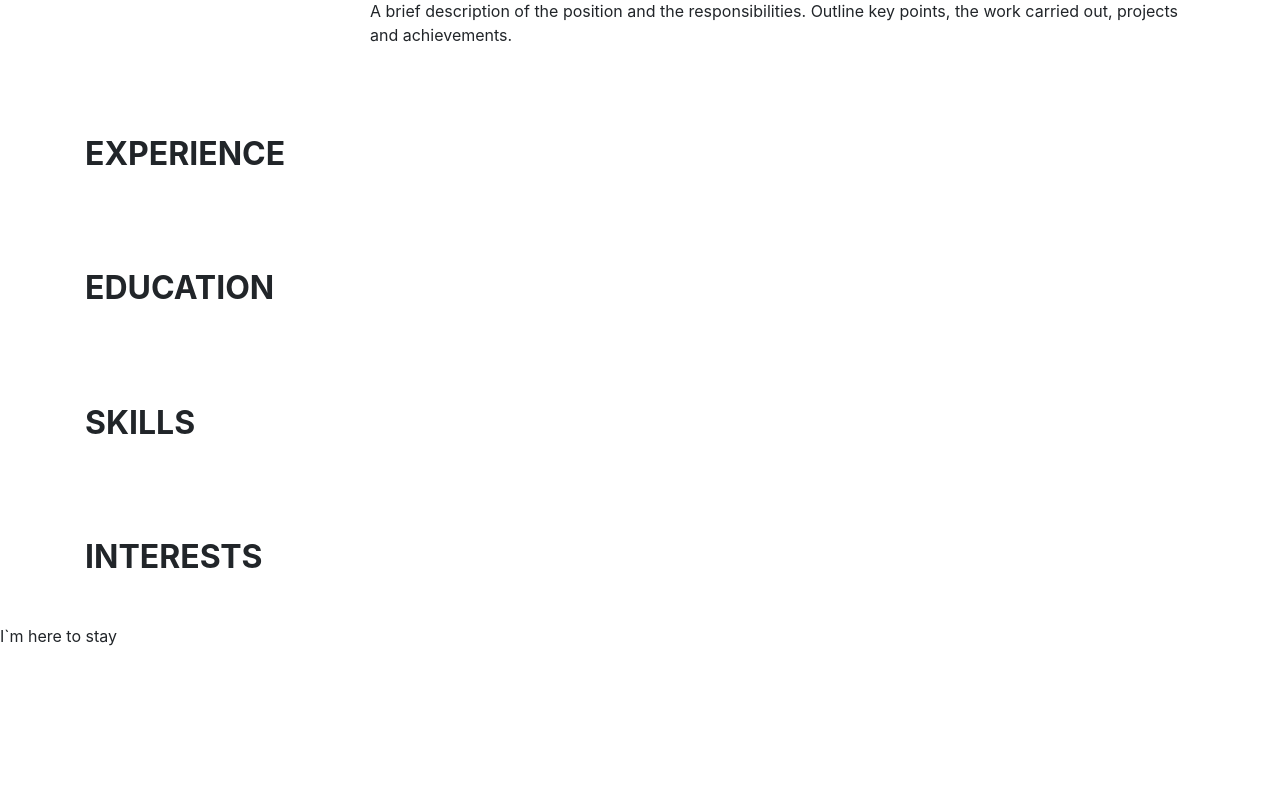
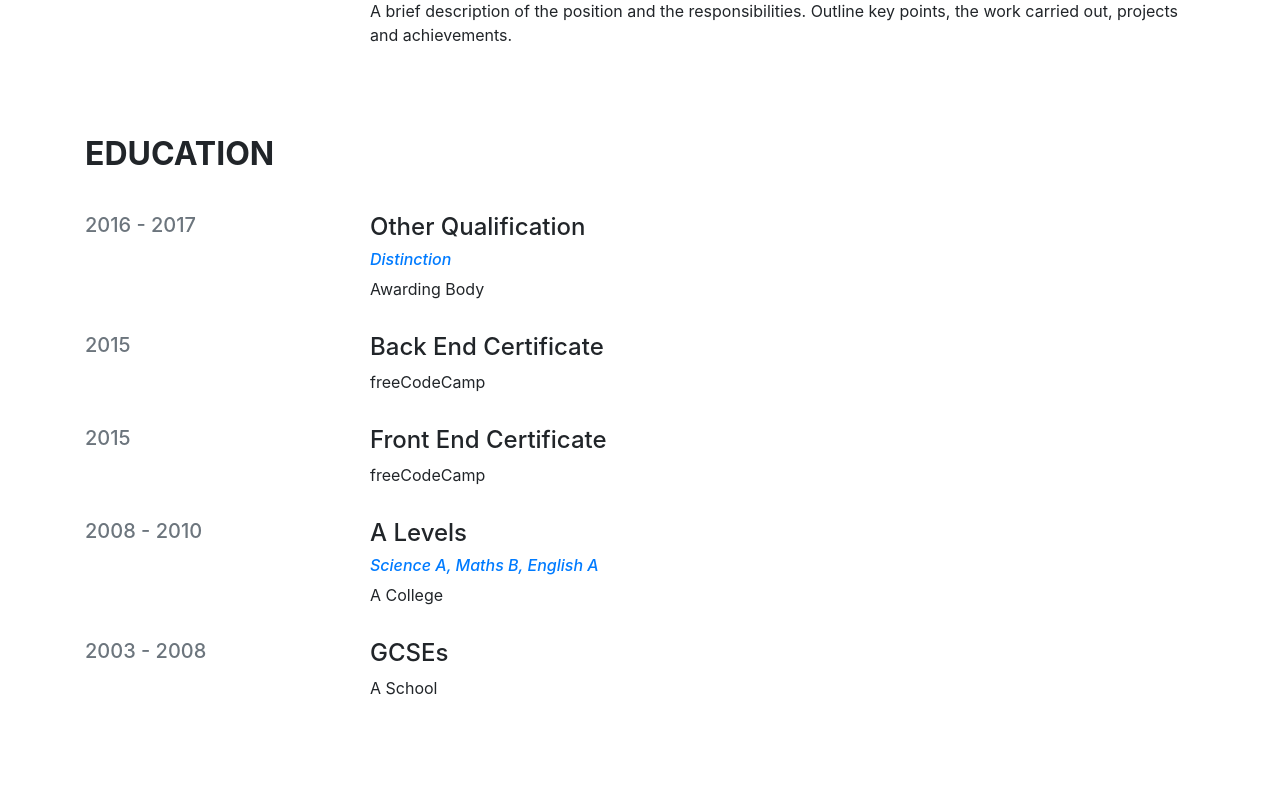
Before and after one commit to codemzy/cv.js, a Next.js app: page / in a window 1280 px wide. Shown: the part 1080-1872 px from the top of the page. Before the commit the page ends 1728 px from the top, so only its background shows below. Built offline with nearby package versions, Linux system fonts and the light colour scheme.

Commit message:
Added education section

```diff
--- a/data/cv.json
+++ b/data/cv.json
@@ -11,5 +11,12 @@
     { "time": "2014 - 2016", "place": "Some Other Company", "role": "Front End Developer", "description": "A brief description of the position and the responsibilities. Outline key points, the work carried out, projects and achievements." },
     { "time": "2010 - 2014", "place": "Another Company", "role": "Junior Developer", "description": "A brief description of the position and the responsibilities. Outline key points, the work carried out, projects and achievements." },
     { "time": "2008 - 2010", "place": "Another Company", "role": "Technical Support", "description": "A brief description of the position and the responsibilities. Outline key points, the work carried out, projects and achievements." }
+  ],
+  "education": [
+    { "time": "2016 - 2017", "qualification": "Other Qualification", "grade": "Distinction", "from": "Awarding Body" },
+    { "time": "2015", "qualification": "Back End Certificate", "from": "freeCodeCamp" },
+    { "time": "2015", "qualification": "Front End Certificate", "from": "freeCodeCamp" },
+    { "time": "2008 - 2010", "qualification": "A Levels", "grade": "Science A, Maths B, English A",  "from": "A College" },
+    { "time": "2003 - 2008", "qualification": "GCSEs", "from": "A School" }
   ]
 }
--- a/pages/index.js
+++ b/pages/index.js
@@ -48,6 +48,26 @@ function Experience(props) {
   );
 };
 
+// education
+function Education(props) {
+  const results = props.education.map((result, i) => {
+    return (
+      <div className="row pt-3" key={i}>
+        <div className="col-md-4 col-lg-3"><h5 className="text-muted">{result.time}</h5></div>
+        <div className="col-md-8 col-lg-9">
+          <h4>{result.qualification}</h4>
+          { result.grade ? <h6 className="font-italic text-primary">{result.grade}</h6> : false }
+          <p>{result.from}</p></div>
+      </div>
+    );
+  });
+  return (
+    <Section title='Education'>
+      {results}
+    </Section>
+  );
+};
+
 
 // cv
 export default () => (
@@ -61,6 +81,7 @@ export default () => (
       <hr/>
       <Profile profile={cvData.profile} />
       <Experience experience={cvData.experience} />
+      <Education education={cvData.education} />
       <Section title='Experience'>
       </Section>
       <Section title='Education'>
```
